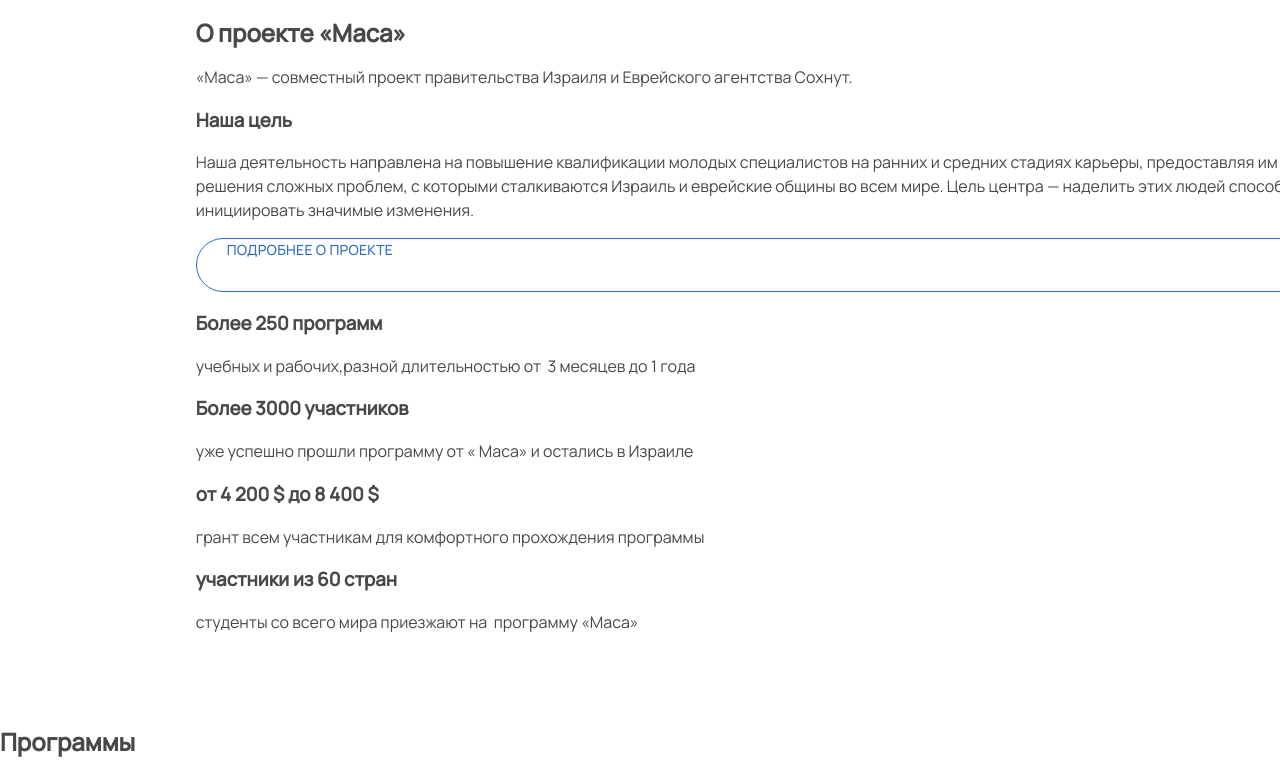
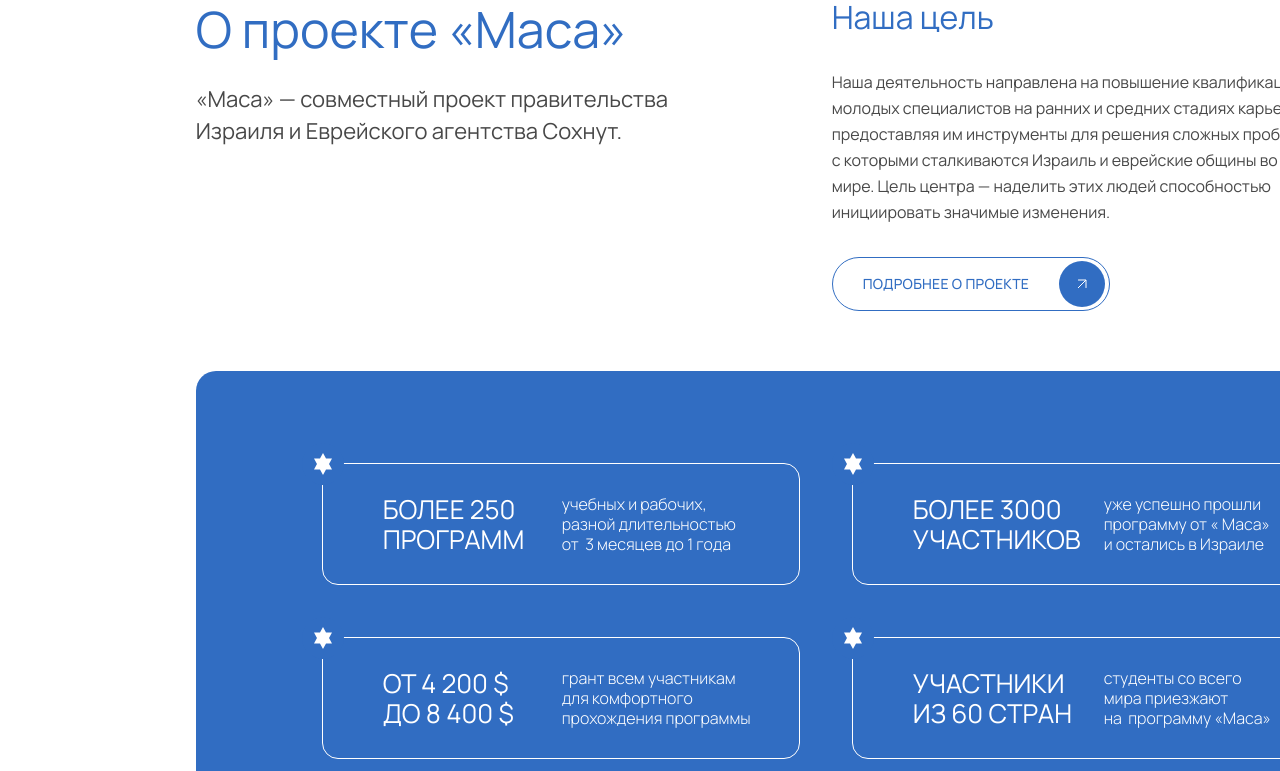
Before and after one commit to NailMarkov/Masa, a plain HTML site: page index.html in a window 1280 px wide. Shown: the part 1225-1996 px from the top of the page. Drawn offline with Linux system fonts and the light colour scheme.

Commit message:
deploy: 7af5efbf9d04f6b77d35a16dd83329619a9effdc

```diff
--- a/css/style.css
+++ b/css/style.css
@@ -1556,7 +1556,101 @@
 }
 
 .about {
-  padding: 120px calc(50% - 620px) 60px;
+  display: -ms-grid;
+  display: grid;
+  gap: 60px 32px;
+  -ms-grid-columns: (1fr)[2];
+  grid-template-columns: repeat(2, 1fr);
+  padding: 123px calc(50% - 620px) 60px;
+}
+
+.about__container {
+  display: -webkit-box;
+  display: -ms-flexbox;
+  display: flex;
+  -webkit-box-orient: vertical;
+  -webkit-box-direction: normal;
+  -ms-flex-direction: column;
+  flex-direction: column;
+  -webkit-box-align: start;
+  -ms-flex-align: start;
+  align-items: flex-start;
+  gap: 23px;
+}
+
+.about__subtitle {
+  margin: 0 0 16px;
+  font-weight: 400;
+  font-size: 32px;
+  line-height: 26px;
+  color: #316dc2;
+}
+
+.about__info {
+  margin: 6px 0 0;
+  padding-right: 40px;
+  font-size: 22px;
+  line-height: 32px;
+}
+
+.about__description {
+  margin: 0 0 17px;
+  padding-right: 75px;
+  line-height: 26px;
+}
+
+.block-statistics {
+  grid-column: 1/-1;
+  display: -ms-grid;
+  display: grid;
+  -ms-grid-columns: (1fr)[2];
+  grid-template-columns: repeat(2, 1fr);
+  gap: 52px;
+  padding: 92px 106px 55px 126px;
+  color: #ffffff;
+  background-color: #316dc2;
+  border-radius: 20px;
+}
+
+.block-statistics__specific {
+  position: relative;
+  display: -ms-grid;
+  display: grid;
+  -ms-grid-columns: 171px 1fr;
+  grid-template-columns: 171px 1fr;
+  gap: 8px;
+  padding: 30px 45px 30px 60px;
+  border: 1px solid #ffffff;
+  border-radius: 16px;
+}
+
+.block-statistics__specific::before {
+  position: absolute;
+  content: "";
+  top: -21px;
+  left: -21px;
+  width: 42px;
+  height: 42px;
+  background-image: url("../img/svg/star.svg");
+}
+
+.block-statistics__specific:nth-child(2n) {
+  gap: 20px;
+}
+
+.block-statistics__title {
+  margin: 0;
+  font-weight: 400;
+  font-size: 26px;
+  line-height: 30px;
+  letter-spacing: 0.26;
+  text-transform: uppercase;
+}
+
+.block-statistics__description {
+  margin: 0;
+  font-weight: 300;
+  line-height: 20px;
 }
 
 .btn {
@@ -2626,6 +2720,14 @@
   opacity: 0.9;
 }
 
+.subtitle {
+  margin: 0;
+  font-weight: 400;
+  font-size: 50px;
+  line-height: 50px;
+  color: #316dc2;
+}
+
 /* @mixin hover-focus {
     @media (hover: hover) {
       &:hover:not(.focus-visible) {
--- a/index.html
+++ b/index.html
@@ -70,8 +70,10 @@
                   <source type="image/webp" media="(max-width: 1199px)"
                     srcset="img/intro/intro-tablet-1.webp, img/intro/intro-tablet-1@2x.webp 2x" />
                   <source type="image/webp" srcset="img/intro/intro-1.webp, img/intro/intro-1@2x.webp 2x" />
-                  <source media="(max-width: 767px)" srcset="img/intro/intro-mobile-1.jpg 1x, img/intro/intro-mobile-1@2x.jpg 2x" />
-                  <source media="(max-width: 1199px)" srcset="img/intro/intro-tablet-1.jpg 1x, img/intro/intro-tablet-1@2x.jpg 2x" />
+                  <source media="(max-width: 767px)"
+                    srcset="img/intro/intro-mobile-1.jpg 1x, img/intro/intro-mobile-1@2x.jpg 2x" />
+                  <source media="(max-width: 1199px)"
+                    srcset="img/intro/intro-tablet-1.jpg 1x, img/intro/intro-tablet-1@2x.jpg 2x" />
                   <img src="img/intro/intro-1.jpg" alt="Программы стажировок в компаниях."
                     srcset="img/intro/intro-1@2x.jpg 2x" width="1440" height="800" />
                 </picture>
@@ -100,8 +102,10 @@
                   <source type="image/webp" media="(max-width: 1199px)"
                     srcset="img/intro/intro-tablet-2.webp, img/intro/intro-tablet-2@2x.webp 2x" />
                   <source type="image/webp" srcset="img/intro/intro-2.webp, img/intro/intro-2@2x.webp 2x" />
-                  <source media="(max-width: 767px)" srcset="img/intro/intro-mobile-2.jpg 1x, img/intro/intro-mobile-2@2x.jpg 2x" />
-                  <source media="(max-width: 1199px)" srcset="img/intro/intro-tablet-2.jpg 1x, img/intro/intro-tablet-2@2x.jpg 2x" />
+                  <source media="(max-width: 767px)"
+                    srcset="img/intro/intro-mobile-2.jpg 1x, img/intro/intro-mobile-2@2x.jpg 2x" />
+                  <source media="(max-width: 1199px)"
+                    srcset="img/intro/intro-tablet-2.jpg 1x, img/intro/intro-tablet-2@2x.jpg 2x" />
                   <img src="img/intro/intro-2.jpg" alt="Волонтерские программы." srcset="img/intro/intro-2@2x.jpg 2x"
                     width="1440" height="800" />
                 </picture>
@@ -128,8 +132,10 @@
                   <source type="image/webp" media="(max-width: 1199px)"
                     srcset="img/intro/intro-tablet-3.webp, img/intro/intro-tablet-3@2x.webp 2x" />
                   <source type="image/webp" srcset="img/intro/intro-3.webp, img/intro/intro-3@2x.webp 2x" />
-                  <source media="(max-width: 767px)" srcset="img/intro/intro-mobile-3.jpg 1x, img/intro/intro-mobile-3@2x.jpg 2x" />
-                  <source media="(max-width: 1199px)" srcset="img/intro/intro-tablet-3.jpg 1x, img/intro/intro-tablet-3@2x.jpg 2x" />
+                  <source media="(max-width: 767px)"
+                    srcset="img/intro/intro-mobile-3.jpg 1x, img/intro/intro-mobile-3@2x.jpg 2x" />
+                  <source media="(max-width: 1199px)"
+                    srcset="img/intro/intro-tablet-3.jpg 1x, img/intro/intro-tablet-3@2x.jpg 2x" />
                   <img src="img/intro/intro-3.jpg" alt="Опыт обучения за рубежом." srcset="img/intro/intro-3@2x.jpg 2x"
                     width="1440" height="800" />
                 </picture>
@@ -156,32 +162,34 @@
 
       <!-- Section About -->
       <section class="about">
+        <div class="about__container">
           <h2 class="about__title subtitle">О проекте «Маса»</h2>
           <p class="about__info">
             &laquo;Маса&raquo;&nbsp;&mdash; совместный проект
             правительства Израиля и&nbsp;Еврейского агентства Сохнут.
           </p>
+        </div>
+        <div class="about__container">
           <h3 class="about__subtitle">Наша цель</h3>
           <p class="about__description">
             Наша деятельность направлена на&nbsp;повышение квалификации
             молодых специалистов на&nbsp;ранних и&nbsp;средних стадиях карьеры,
             предоставляя им&nbsp;инструменты для решения сложных проблем,
-          с&nbsp;которыми сталкиваются Израиль и&nbsp;еврейские общины во&nbsp;всем мире.
+            с&nbsp;которыми сталкиваются Израиль и&nbsp;еврейские общины во всем мире.
             Цель центра&nbsp;&mdash; наделить этих людей способностью
             инициировать значимые изменения.
           </p>
-        <a class="button-container button-container--white-theme" href="#!">подробнее о проекте</a>
+          <a class="link" href="#!">подробнее о проекте</a>
+        </div>
         <div class="block-statistics">
           <div class="block-statistics__specific">
-            <span class="block-statistics__star" aria-label="Шестиконечная звезда."></span>
             <h3 class="block-statistics__title">Более 250 программ</h3>
             <p class="block-statistics__description">
-              учебных и&nbsp;рабочих,разной длительностью от&nbsp;
+              учебных и&nbsp;рабочих, разной длительностью от&nbsp;
               3&nbsp;месяцев до&nbsp;1&nbsp;года
             </p>
           </div>
           <div class="block-statistics__specific">
-            <span class="block-statistics__star" aria-label="Шестиконечная звезда."></span>
             <h3 class="block-statistics__title">Более 3000 участников</h3>
             <p class="block-statistics__description">
               уже успешно прошли программу от&nbsp;&laquo;
@@ -189,18 +197,16 @@
             </p>
           </div>
           <div class="block-statistics__specific">
-            <span class="block-statistics__star" aria-label="Шестиконечная звезда."></span>
-            <h3 class="block-statistics__title">от 4 200 $ до 8 400 $</h3>
+            <h3 class="block-statistics__title">от 4 200 $<br> до 8 400 $</h3>
             <p class="block-statistics__description">
               грант всем участникам для комфортного
               прохождения программы
             </p>
           </div>
           <div class="block-statistics__specific">
-            <span class="block-statistics__star" aria-label="Шестиконечная звезда."></span>
             <h3 class="block-statistics__title">участники из 60 стран</h3>
             <p class="block-statistics__description">
-              студенты со&nbsp;всего мира приезжают на&nbsp;
+              студенты со&nbsp;всего<br> мира приезжают<br> на&nbsp;
               программу &laquo;Маса&raquo;
             </p>
           </div>
@@ -210,7 +216,7 @@
       <!-- Section programs -->
       <section class="programs">
         <h2 class="programs__title subtitle">Программы</h2>
-        <a class="button-container button-container--white-theme" href="#!">подробнее о проекте</a>
+        <a class="button-container--white-theme" href="#!">подробнее о проекте</a>
         <div class="programs__swiper-wrapper">
           <div class="swiper" data-slider="programs">
             <div class="swiper-wrapper">
```
Also changed, not shown: css/style.min.css, 1 other file. Lines whose indentation alone changed are shown as unchanged.
